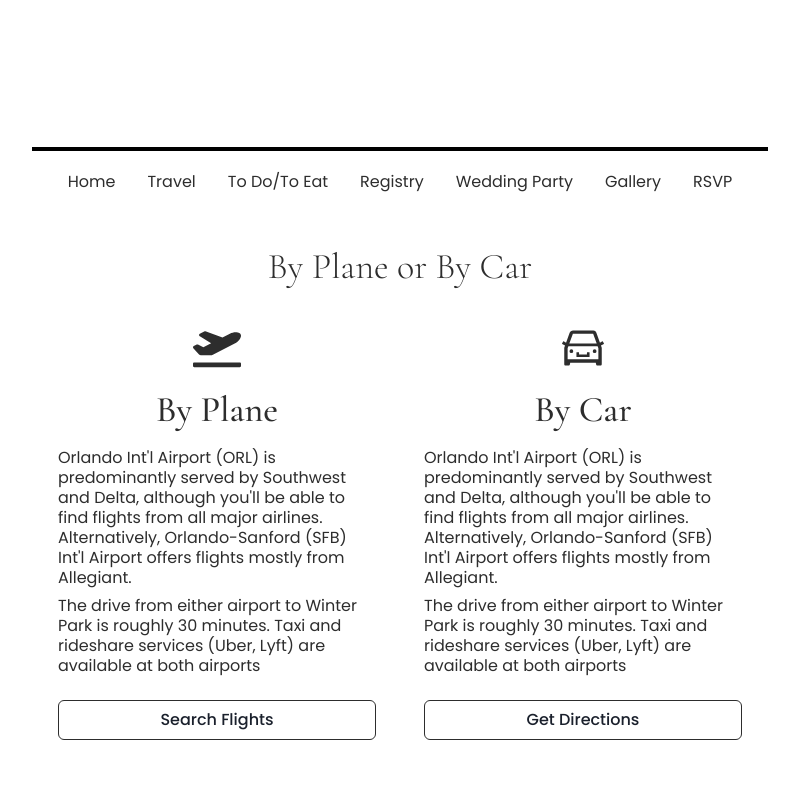
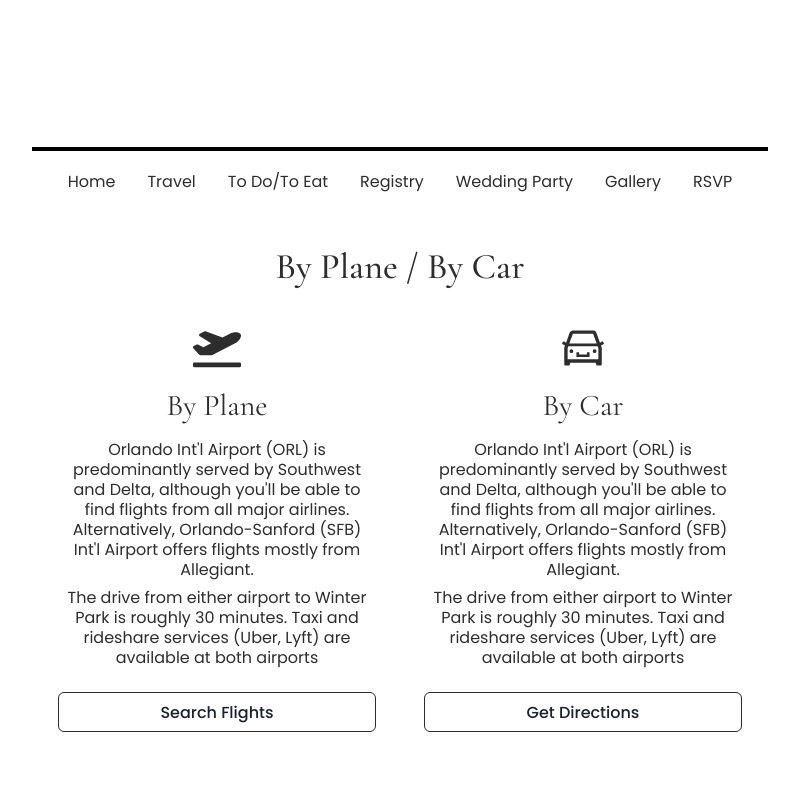
Before and after one commit to kblair40/wedding_v2, a React (Create React App) app: page /travel in a window 1280 px wide. Shown: the top 791 px of the page, without its empty margins (240-1039 px from the left). Built offline with nearby package versions, Linux system fonts and the light colour scheme.

Commit message:
Refactor styles for small version of navbar

```diff
--- a/src/components/Accommodations/index.js
+++ b/src/components/Accommodations/index.js
@@ -19,7 +19,7 @@ import hgi_lobby from "assets/images/hgi_lobby.jpeg";
 const Accommodations = () => {
   return (
     <Flex w="100%" direction="column" px="16px">
-      <Heading fontSize="4xl" textAlign="center">
+      <Heading fontSize="4xl" fontWeight="500" textAlign="center">
         ACCOMMODATIONS
       </Heading>
       <Text mt="16px">
--- a/src/components/Nav/Navbar/index.js
+++ b/src/components/Nav/Navbar/index.js
@@ -154,12 +154,12 @@ const MobileNavItem = ({ label, href }) => {
 };
 
 const OurNamesHorizontal = () => {
-  const headingSize = useBreakpointValue({ base: "lg", sm: "3xl", md: "6xl" });
-  const subHeadingSize = useBreakpointValue({
-    base: "sm",
-    sm: "lg",
-    md: "3xl",
-  });
+  const headingSize = useBreakpointValue({ base: "lg", sm: "3xl" });
+  const style = {
+    fontSize: headingSize,
+    letterSpacing: "2px",
+    fontWeight: "500",
+  };
   return (
     <Flex
       w="100%"
@@ -167,16 +167,12 @@ const OurNamesHorizontal = () => {
       alignItems="start"
       // border="1px solid red"
     >
-      <Heading size={headingSize} letterSpacing="1.5px">
-        Shannon
-      </Heading>
+      <Heading {...style}>Shannon</Heading>
       {/* <Heading size={subHeadingSize} mx="6px"> */}
-      <Heading size={headingSize} mx="8px">
+      <Heading {...style} mx="8px">
         &
       </Heading>
-      <Heading size={headingSize} letterSpacing="1.5px">
-        Kevin
-      </Heading>
+      <Heading {...style}>Kevin</Heading>
     </Flex>
   );
 };
--- a/src/components/Nav/OurNames.js
+++ b/src/components/Nav/OurNames.js
@@ -11,11 +11,11 @@ import {
 // import "./index.css";
 
 const OurNames = () => {
-  const headingSize = useBreakpointValue({ base: "lg", sm: "2xl", md: "6xl" });
+  const headingSize = useBreakpointValue({ base: "lg", sm: "2xl", md: "5xl" });
   const subHeadingSize = useBreakpointValue({
     base: "sm",
     sm: "lg",
-    md: "3xl",
+    md: "4xl",
   });
 
   return (
@@ -36,13 +36,14 @@ const OurNames = () => {
             lineHeight="40px"
             letterSpacing="3px"
             fontSize={headingSize}
+            fontWeight="500"
           >
             KEVIN
           </Heading>
           <Heading
             mx="6px"
-            // fontSize={subHeadingSize}
-            fontSize="4xl"
+            fontSize={subHeadingSize}
+            // fontSize="4xl"
             letterSpacing="3px"
             fontFamily="Great Vibes"
           >
@@ -53,6 +54,7 @@ const OurNames = () => {
             lineHeight="40px"
             letterSpacing="3px"
             fontSize={headingSize}
+            fontWeight="500"
           >
             SHANNON
           </Heading>
--- a/src/components/TravelInfo/index.js
+++ b/src/components/TravelInfo/index.js
@@ -19,16 +19,17 @@ import Paper from "components/containers/Paper";
 const paperStyles = {
   flex: 1,
   w: "100%",
-  maxW: { base: "350px", sm: "375px", md: "300px", lg: "350px" },
+  maxW: { base: "350px", sm: "375px", md: "350px", lg: "350px" },
   bg: "white",
   shadow: "none",
+  // border: "1px solid #ccc",
 };
 
 const TravelInfo = () => {
   return (
     <React.Fragment>
-      <Heading textAlign="center" fontSize="4xl">
-        By Plane or By Car
+      <Heading textAlign="center" fontSize="4xl" fontWeight="500">
+        By Plane / By Car
       </Heading>
 
       <Flex
@@ -41,17 +42,17 @@ const TravelInfo = () => {
         <Paper {...paperStyles}>
           <VStack alignItems="center" spacing="1rem">
             <Icon as={FaPlaneDeparture} boxSize="48px" color="neutral.black" />
-            <Heading fontSize="4xl" fontWeight="500">
+            <Heading fontSize="3xl" fontWeight="400">
               By Plane
             </Heading>
             <VStack>
-              <Text lineHeight="20px">
+              <Text lineHeight="20px" textAlign="center">
                 Orlando Int'l Airport (ORL) is predominantly served by Southwest
                 and Delta, although you'll be able to find flights from all
                 major airlines. Alternatively, Orlando-Sanford (SFB) Int'l
                 Airport offers flights mostly from Allegiant.
               </Text>
-              <Text lineHeight="20px">
+              <Text lineHeight="20px" textAlign="center">
                 The drive from either airport to Winter Park is roughly 30
                 minutes. Taxi and rideshare services (Uber, Lyft) are available
                 at both airports
@@ -98,12 +99,13 @@ const TravelInfo = () => {
         >
           <VStack alignItems="center" spacing="1rem">
             <Icon as={AiOutlineCar} boxSize="48px" color="neutral.black" />
-            <Heading fontSize="4xl" fontWeight="500">
+            <Heading fontSize="3xl" fontWeight="400">
               By Car
             </Heading>
             <VStack>
               <Text
                 lineHeight="20px"
+                textAlign="center"
                 // fontSize="sm"
               >
                 Orlando Int'l Airport (ORL) is predominantly served by Southwest
@@ -113,6 +115,7 @@ const TravelInfo = () => {
               </Text>
               <Text
                 lineHeight="20px"
+                textAlign="center"
                 // fontSize="sm"
               >
                 The drive from either airport to Winter Park is roughly 30
```
